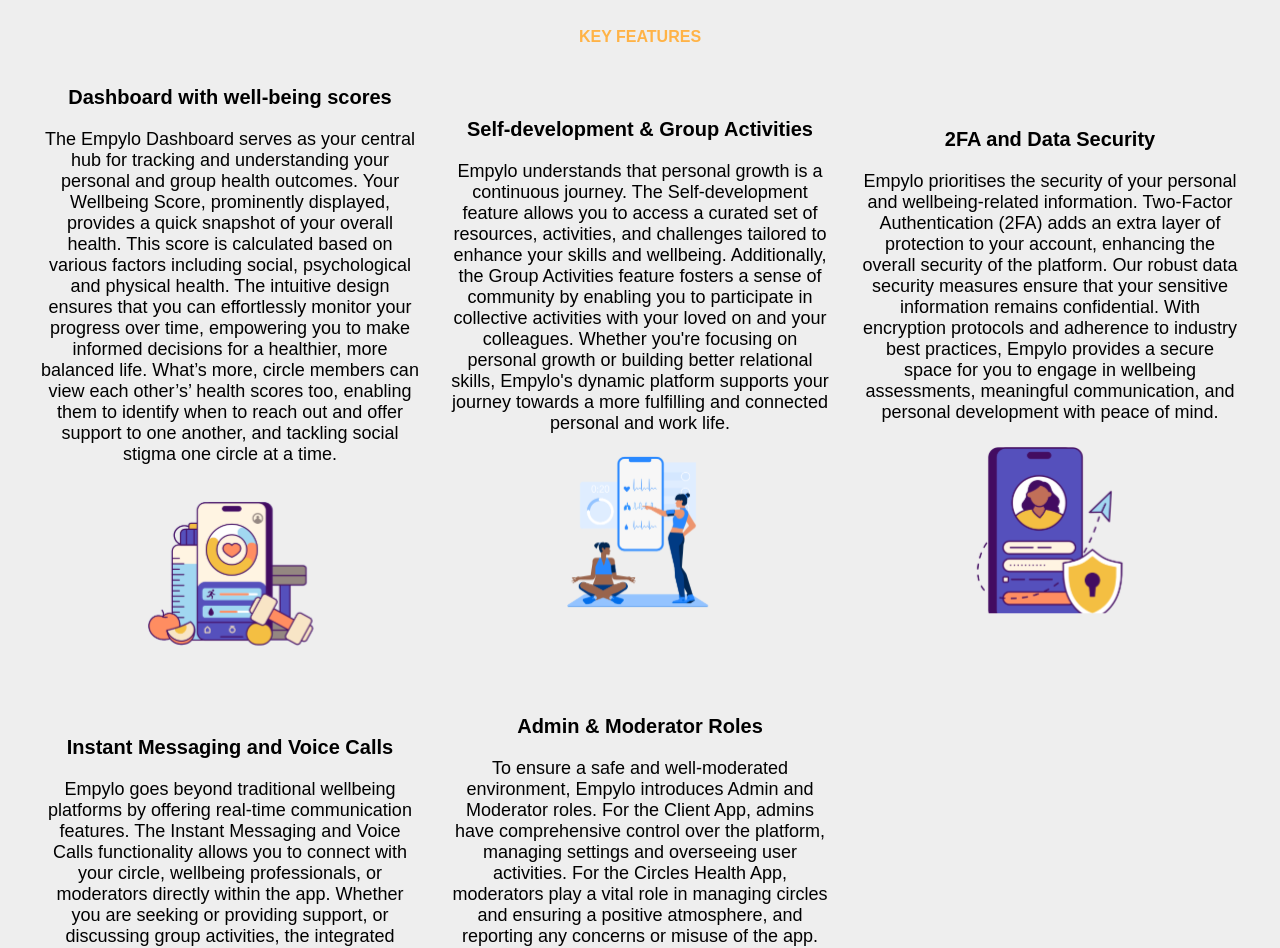
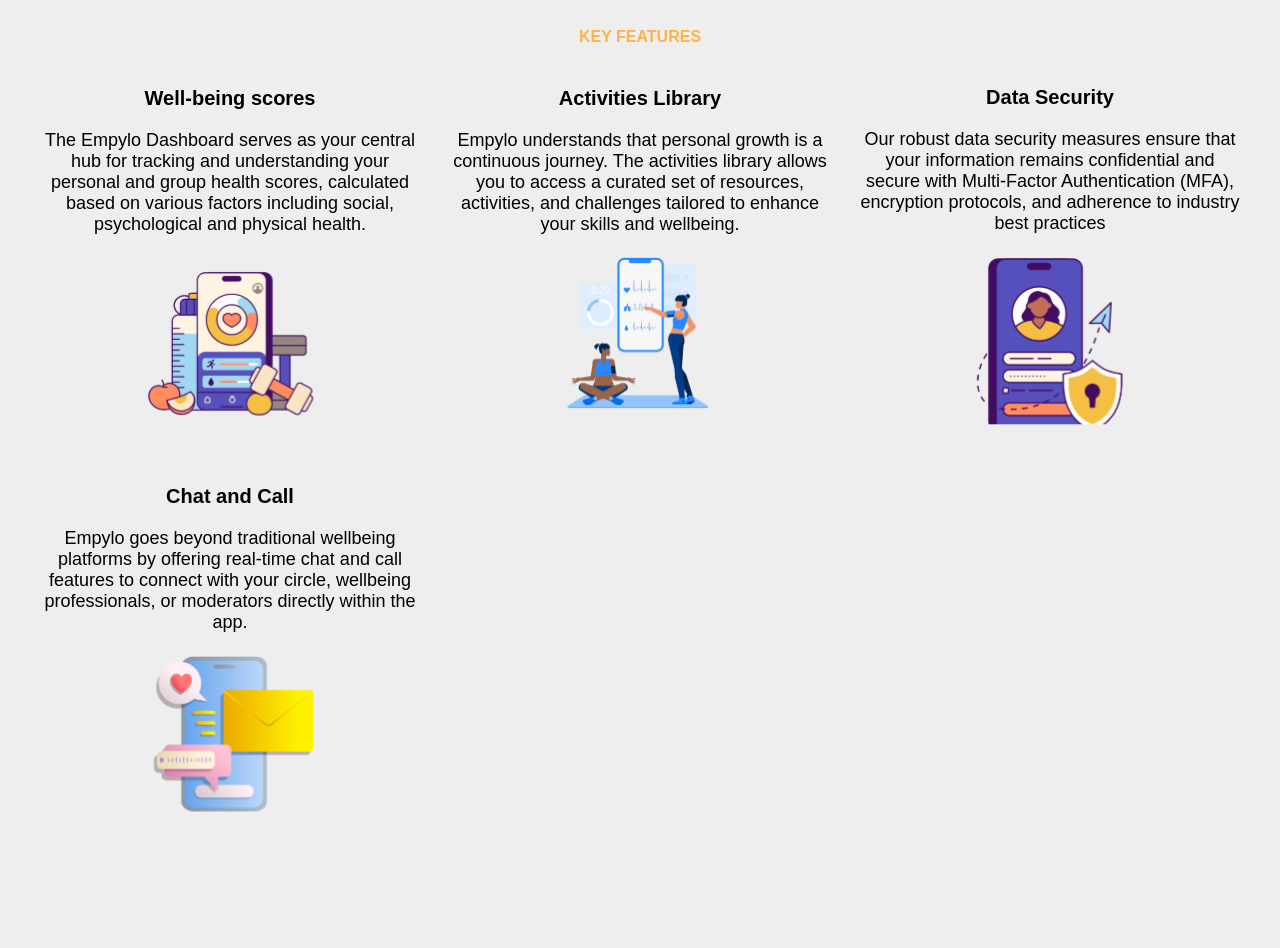
Before and after one commit to Empylo22/empylo-website, a React (Create React App) app: page /products in a window 1280 px wide. Shown: the part 760-1708 px from the top of the page. Built offline with nearby package versions, Linux system fonts and the light colour scheme.

Commit message:
Update features.js

```diff
--- a/src/components/features/features.js
+++ b/src/components/features/features.js
@@ -32,26 +32,18 @@
             </h1>
             <div className="features-divs">
                 <div className="feature-div">
-                    <h1 className='features-header1'>Dashboard with well-being scores</h1>
+                    <h1 className='features-header1'>Well-being scores</h1>
                     <p className='features-text'>
-                    The Empylo Dashboard serves as your central hub for tracking and understanding your personal
-                    and group health outcomes. Your Wellbeing Score, prominently displayed, provides a quick snapshot
-                    of your overall health. This score is calculated based on various factors including social,
-                    psychological and physical health. The intuitive design ensures that you can effortlessly
-                    monitor your progress over time, empowering you to make informed decisions for a healthier,
-                    more balanced life. What’s more, circle members can view each other’s’ health scores too,
-                    enabling them to identify when to reach
-                    out and offer support to one another, and tackling social stigma one circle at a time.
+                    The Empylo Dashboard serves as your central hub for tracking and understanding your personal and group health scores, calculated based on various factors including social, psychological and physical health.
                     </p>
                     <img src={img1} alt='img' className='features-img'/>
                 </div>
 
 
                 <div className="feature-div">
-                    <h1 className='features-header1'>Self-development & Group Activities</h1>
+                    <h1 className='features-header1'>Activities Library</h1>
                     <p className='features-text'>
-                    Empylo understands that personal growth is a continuous journey. The Self-development feature allows you to access a curated set of resources, activities, and challenges tailored to enhance your skills and wellbeing. Additionally, the Group Activities feature fosters a sense of community by enabling you to participate in collective activities with your loved on and your colleagues. Whether you're focusing on personal growth or building better relational skills, Empylo's dynamic
-                    platform supports your journey towards a more fulfilling and connected personal and work life.
+                    Empylo understands that personal growth is a continuous journey. The activities library allows you to access a curated set of resources, activities, and challenges tailored to enhance your skills and wellbeing.
                     </p>
                     <img src={img2} alt='img' className='features-img'/>
                 </div>
@@ -59,14 +51,9 @@
 
 
                 <div className="feature-div">
-                    <h1 className='features-header1'>2FA and Data Security</h1>
+                    <h1 className='features-header1'>Data Security</h1>
                     <p className='features-text'>
-                    Empylo prioritises the security of your personal and wellbeing-related information.
-                    Two-Factor Authentication (2FA) adds an extra layer of protection to your account,
-                    enhancing the overall security of the platform. Our robust data security measures ensure
-                    that your sensitive information remains confidential. With encryption protocols and adherence to
-                    industry best practices, Empylo provides a secure space for you to engage in wellbeing assessments,
-                    meaningful communication, and personal development with peace of mind.
+                    Our robust data security measures ensure that your information remains confidential and secure with Multi-Factor Authentication (MFA), encryption protocols, and adherence to industry best practices
                     </p>
                     <img src={img3} alt='img' className='features-img'/>
                 </div>
@@ -75,26 +62,15 @@
 
 
                 <div className="feature-div">
-                    <h1 className='features-header1'>Instant Messaging and Voice Calls</h1>
+                    <h1 className='features-header1'>Chat and Call</h1>
                     <p className='features-text'>
-                    Empylo goes beyond traditional wellbeing platforms by offering real-time communication features. The Instant Messaging and Voice Calls functionality allows you to connect with your circle, wellbeing professionals, or moderators directly within the app. Whether you are seeking or providing support, or discussing group activities, the integrated messaging and voice call features streamline communication, promoting a
-                    sense of connection and support among users. Some might call it a revolutionary social platform!
+                    Empylo goes beyond traditional wellbeing platforms by offering real-time chat and call features to connect with your circle, wellbeing professionals, or moderators directly within the app.
                     </p>
                     <img src={img4} alt='img' className='features-img'/>
                 </div>
 
 
 
-                <div className="feature-div">
-                    <h1 className='features-header1'>Admin & Moderator Roles</h1>
-                    <p className='features-text'>
-                    To ensure a safe and well-moderated environment, Empylo introduces Admin and Moderator roles.
-                    For the Client App, admins have comprehensive control over the platform, managing settings and
-                    overseeing user activities. For the Circles Health App, moderators play a vital role in managing circles and ensuring a positive atmosphere, and reporting any concerns or misuse of the app. These roles are allocated to app users and contribute to a secure and supportive space,
-                    where everyone can engage openly while maintaining a respectful and inclusive community.
-                    </p>
-                    <img src={img5} alt='img' className='features-img'/>
-                </div>
 
             </div>
         </div>
```
